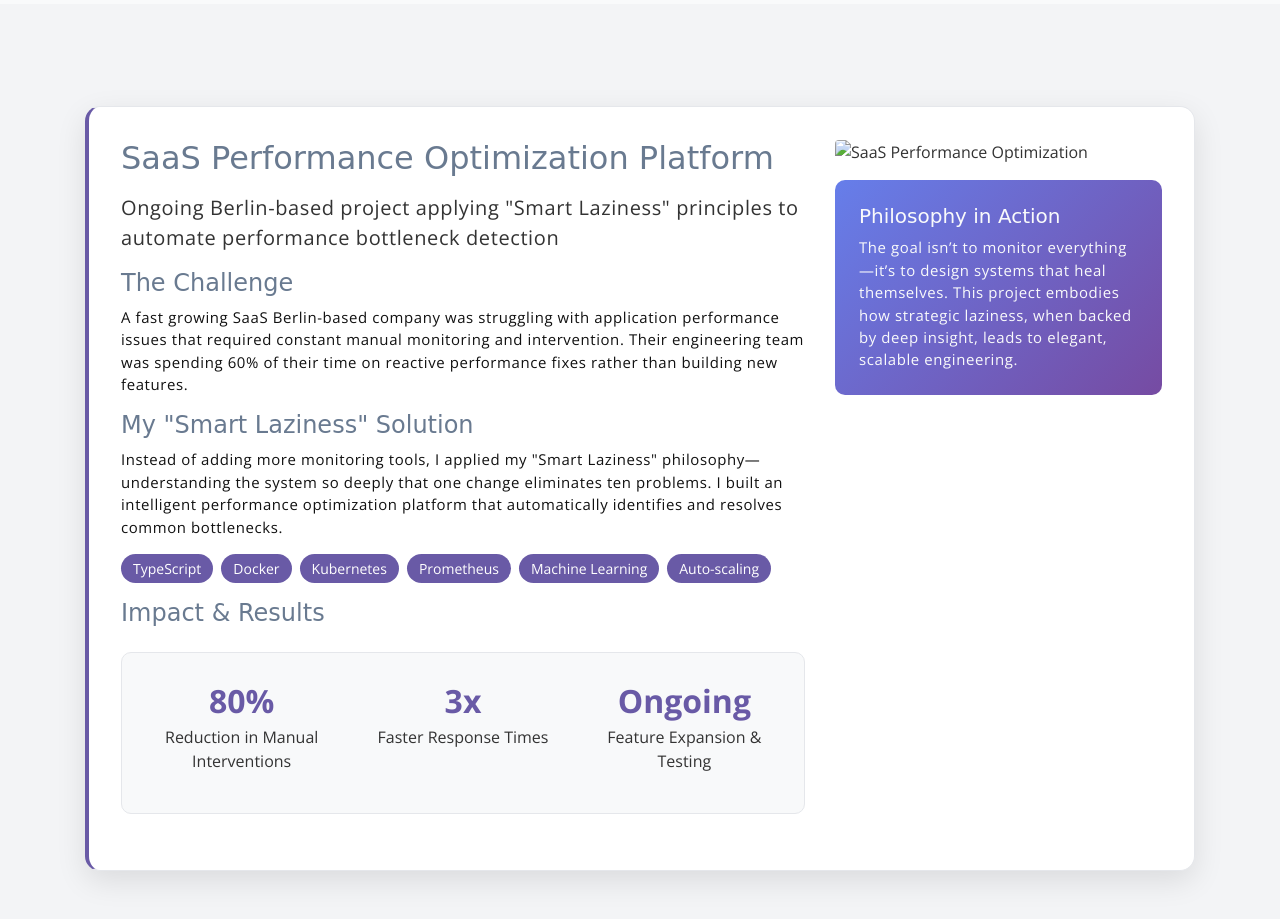
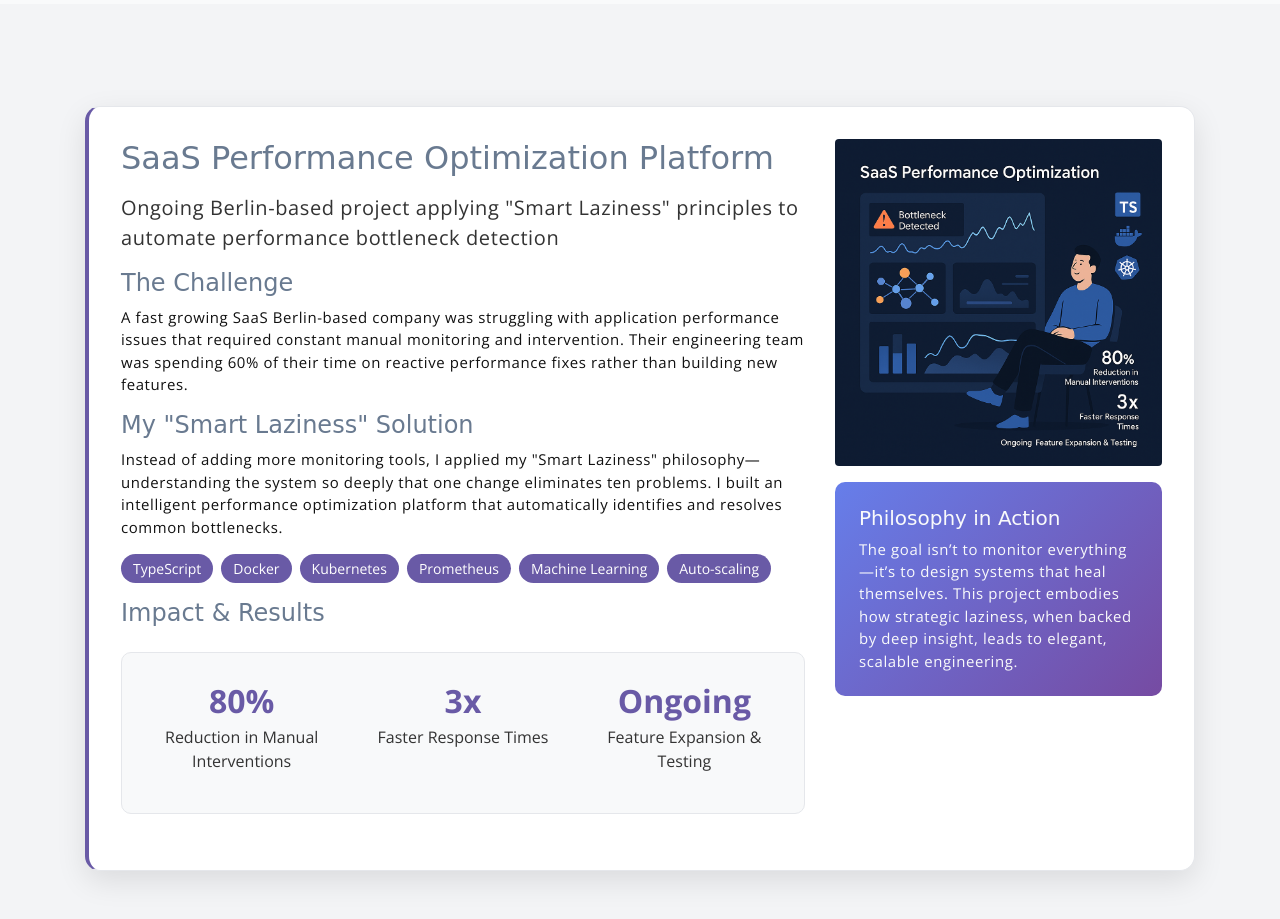
Before and after one commit to omari91/omari91.github.io, a website: page projects.html in a window 1280 px wide. Shown: the part 3300-4219 px from the top of the page. Drawn offline with nearby package versions, Linux system fonts and the light colour scheme; a web font is replaced by a local one.

Commit message:
Updated projects.html

```diff
--- a/projects.html
+++ b/projects.html
@@ -363,7 +363,7 @@
                     </div>
                 </div>
                 <div class="col-lg-4">
-                    <img src="assets/imgs/Data-Driven.png" class="img-fluid rounded" alt="SaaS Performance Optimization">
+                    <img src="assets/imgs/saas.png" class="img-fluid rounded" alt="SaaS Performance Optimization">
 
                     <div class="lesson-card">
                         <h5>Philosophy in Action</h5>
```
